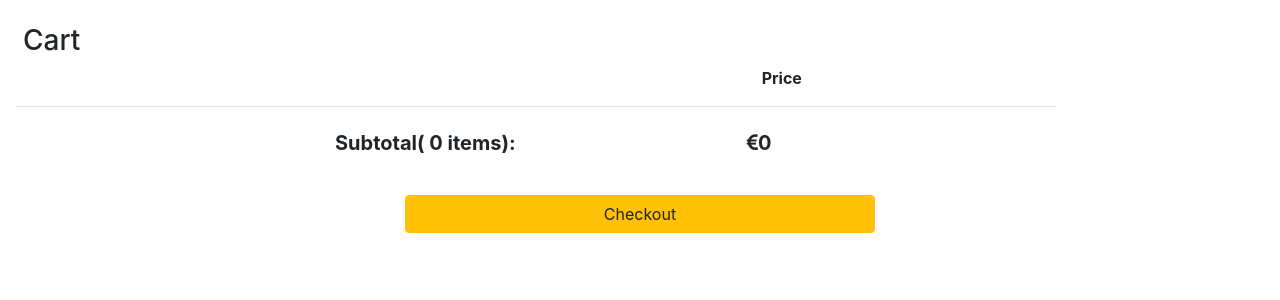
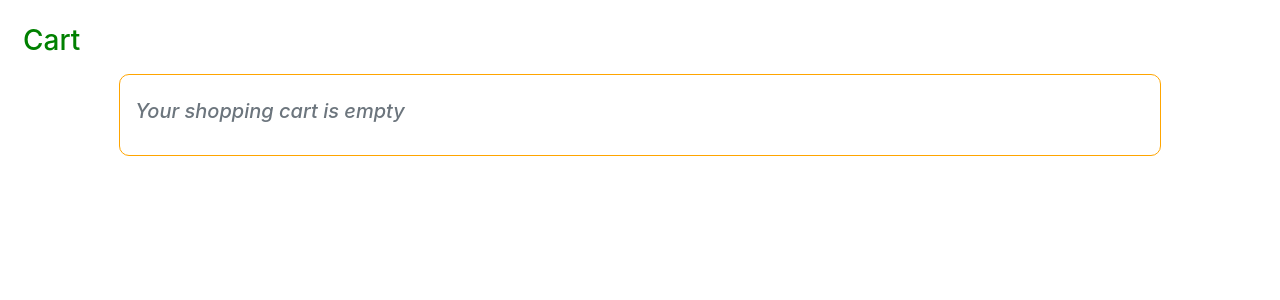
Before and after one commit to digitalis75/Django-Project-Primary-School-Books, a Django app: page /cart/ in a window 1280 px wide. Shown: the part 63-363 px from the top of the page. Run offline with Django 3.2, Linux system fonts and the light colour scheme; some libraries are stand-ins or nearby versions.

Commit message:
Adding message when shopping cart is empty

```diff
--- a/cart/templates/cart.html
+++ b/cart/templates/cart.html
@@ -4,10 +4,11 @@
 
 {% block page_title %}Cart{% endblock %}
 
-{% block page_heading %}<h3>Cart</h3>{% endblock %}
+{% block page_heading %}<h3 class="success">Cart</h3>{% endblock %}
 
 {% block content %}
 
+{% if cart_items %}
 <div class="row">
     <div class="col-9 col-md-8 col-lg-7"></div>
     <div class="col-3 "><b>Price</b></div>
@@ -16,7 +17,6 @@
 <div class="col-12 col-md-10">
     <hr>
 </div>
-
 
 {% for item in cart_items %}
 <div class="row">
@@ -85,4 +85,11 @@
     <a href="{% url 'checkout' %}" class="btn btn-warning btn-block" role="button">Checkout</a>
 </div>
 
+{% else %}
+<div class="col-lg-10 container-fluid my-3 py-4" style="border: 1px solid orange; border-radius: 10px">
+    <h5 class="text-muted"><i>Your shopping cart is empty</i></h5>
+</div>
+
+{% endif %}
+
 {% endblock %}
```
